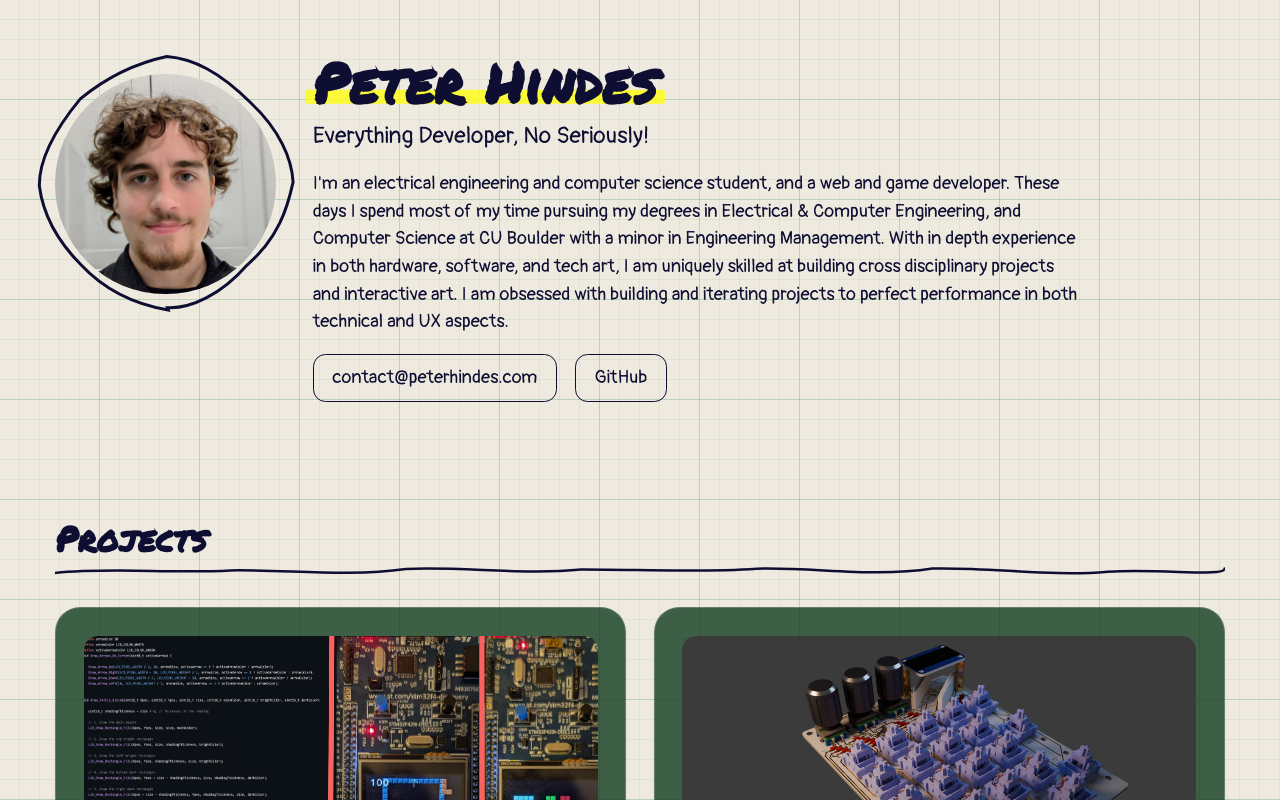
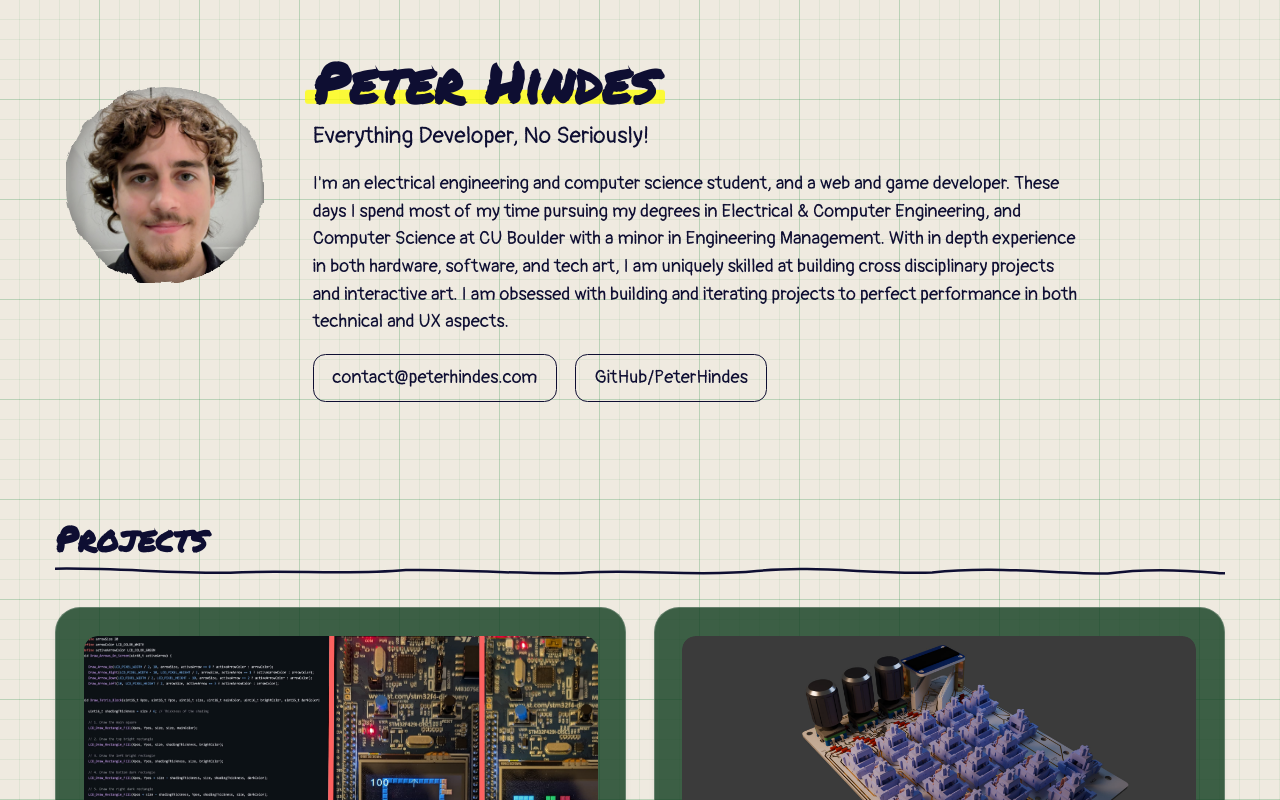
Before and after one commit to PeterHindes/peterhindes.com, a Next.js app: page / in a window 1280 px wide. Shown: the top 800 px of the page. Built offline with nearby package versions, Linux system fonts and the light colour scheme.

Commit message:
add new effects

```diff
--- a/src/app/globals.css
+++ b/src/app/globals.css
@@ -213,40 +213,82 @@ blueprint-card .contact-button:hover {
   color: var(--blueprint-bg);
 }
 
-/* Scribbly Border for Profile Picture - Fixed sizing and positioning */
-.scribbly-border {
-  border: none;
-  background: transparent;
-  position: absolute;
+/* Profile container with torn paper effect - enhanced antialiasing */
+.profile-container {
+  position: relative;
+  margin: 1rem auto;
+  width: 12rem;
+  height: 12rem;
+  border-radius: 50%;
+  /* Apply the torn paper mask to the container with improved antialiasing */
+  mask-image: url('/torn-circle-mask.svg');
+  mask-size: contain;
+  -webkit-mask-image: url('/torn-circle-mask.svg');
+  -webkit-mask-size: contain;
+
+  /* Add a very slight blur for smoother edges */
+  filter: blur(0.2px);
+  /* Counteract the blur with a slight sharpening */
+  image-rendering: optimizeQuality;
+
+  overflow: hidden;
+}
+
+/* Remove the slight blur when hovering to maintain image quality */
+.profile-container:hover {
+  filter: none;
+}
+
+/* Inner content that rotates */
+.profile-container .profile-content {
   width: 100%;
   height: 100%;
-  top: 0;
-  left: 0;
+  position: relative;
+  transition: transform 0.3s ease;
+  border-radius: 50%;
 }
 
-.scribbly-border::before {
+/* The inner content rotates on hover */
+.profile-container:hover .profile-content {
+  transform: rotate(3deg) scale(1.05);
+}
+
+/* Create a more pronounced inset shadow - this stays fixed */
+.profile-container::before {
   content: '';
   position: absolute;
-  top: -10px;
-  left: -10px;
-  right: -10px;
-  bottom: -10px;
+  inset: 0;
+  box-shadow:
+    inset 0 0 20px 10px rgba(0,0,0,0.5),
+    inset 0 0 5px 2px rgba(0,0,0,0.7);
   border-radius: 50%;
-  background: transparent;
-  z-index: 5;
-  border: 3px solid var(--blueprint-text-color);
+  z-index: 20; /* Make sure it's above the image */
+  pointer-events: none;
+  opacity: 0.8;
+  transition: opacity 0.3s ease;
+  mix-blend-mode: multiply; /* Helps the shadow blend with the image */
 }
 
+/* Make the shadow fainter on hover */
+.profile-container:hover::before {
+  opacity: 0.3;
+}
 
-/* Fixed Profile picture container and hover effect */
-.profile-container {
-  transition: transform 0.3s ease, filter 0.3s ease;
-  border-radius: 50%; /* Ensure the container is circular */
-  position: relative;
-  overflow: visible; /* Allow the SVG to extend outside the container */
-  margin: 1rem auto; /* Center on mobile */
-  width: 12rem;
-  height: 12rem;
+/* Create a more subtle inset shadow */
+.profile-container::after {
+  content: '';
+  position: absolute;
+  inset: 0;
+  box-shadow: inset 0 0 10px 3px rgba(0,0,0,0.3);
+  z-index: 10;
+  pointer-events: none;
+  opacity: 1;
+  transition: opacity 0.3s ease;
+}
+
+/* Make the shadow even fainter on hover */
+.profile-container:hover::after {
+  opacity: 0.15;
 }
 
 @media (max-width: 768px) {
@@ -254,103 +296,6 @@ blueprint-card .contact-button:hover {
     width: 9rem;
     height: 9rem;
   }
-}
-
-.profile-container:hover {
-  transform: rotate(3deg) scale(1.05);
-  filter: drop-shadow(0 10px 15px rgba(0, 0, 0, 0.3));
-}
-
-/* Make sure the profile circle stays centered */
-.profile-circle {
-  transform-origin: center;
-  pointer-events: none;
-  z-index: 5;
-}
-
-/* Profile picture hover effect */
-.profile-container {
-  transition: transform 0.3s ease, filter 0.3s ease;
-  border-radius: 50%;
-  position: relative;
-  overflow: visible;
-  margin: 1rem auto;
-  /* Fixed width/height values based on exact requirements */
-  min-width: 9rem;
-  min-height: 9rem;
-  aspect-ratio: 1 / 1;
-  flex-shrink: 0; /* Prevent shrinking in flex layouts */
-}
-
-@media (min-width: 768px) {
-  .profile-container {
-    min-width: 12rem;
-    min-height: 12rem;
-  }
-}
-
-@media (min-width: 640px) and (max-width: 900px) {
-  .flex-col.md\:flex-row {
-    flex-direction: column !important;
-  }
-
-  .md\:items-start {
-    align-items: center !important;
-  }
-
-  .md\:text-left {
-    text-align: center !important;
-  }
-
-  .md\:justify-start {
-    justify-content: center !important;
-  }
-}
-
-.profile-container:hover {
-  transform: rotate(3deg) scale(1.05);
-  filter: drop-shadow(0 10px 15px rgba(0, 0, 0, 0.3));
-}
-
-/* Improved profile circle with proper sizing and positioning */
-.profile-container {
-  transition: transform 0.3s ease, filter 0.3s ease;
-  border-radius: 50%;
-  position: relative;
-  overflow: visible; /* Allow the SVG to extend outside */
-  margin: 1rem auto;
-  min-width: 9rem;
-  min-height: 9rem;
-  aspect-ratio: 1 / 1;
-  flex-shrink: 0; /* Prevent shrinking in flex layouts */
-  padding-bottom: 0.5rem; /* Add bottom padding to prevent cutoff */
-}
-
-@media (min-width: 768px) {
-  .profile-container {
-    min-width: 12rem;
-    min-height: 12rem;
-  }
-}
-
-/* Make sure the profile circle stays centered and visible */
-.profile-circle {
-  transform-origin: center;
-  pointer-events: none;
-  z-index: 6 !important; /* Ensure higher z-index */
-  overflow: visible !important; /* Make sure no part gets cut off */
-}
-
-/* Ensure the bottom of the circle is fully visible */
-.profile-container::after {
-  content: '';
-  display: block;
-  height: 15px; /* Add extra space at bottom */
-  width: 100%;
-  position: absolute;
-  bottom: -15px;
-  left: 0;
-  z-index: 1;
 }
 
 /* Responsive adjustments */
--- a/src/app/page.js
+++ b/src/app/page.js
@@ -13,22 +13,7 @@ export default function Home() {
           <div className="flex flex-col md:flex-row gap-8 items-center md:items-start">
             {/* Profile Image with fixed dimensions and spacing - improved sizing */}
             <div className="relative flex-shrink-0 w-36 h-36 md:w-48 md:h-48 profile-container cursor-pointer mx-auto md:mx-0">
-              {/* SVG with improved positioning and size */}
-              <svg
-                className="absolute w-[125%] h-[125%] -left-[12.5%] -top-[12.5%] profile-circle"
-                viewBox="0 0 200 200"
-                style={{ zIndex: 6 }} // Increased z-index
-              >
-                <path
-                  id="profile-circle-path"
-                  d="M100,190 C120,190 140,180 160,160 C180,140 190,120 190,100 C190,80 180,60 160,40 C140,20 120,10 100,10 C80,10 60,20 40,40 C20,60 10,80 10,100 C10,120 20,140 40,160 C60,180 80,190 100,190 Z"
-                  stroke="var(--blueprint-text-color)"
-                  strokeWidth="3"
-                  fill="none"
-                  strokeLinecap="round"
-                  vectorEffect="non-scaling-stroke"
-                />
-              </svg>
+              <div className="profile-content">
                 <div className="absolute inset-0 rounded-full overflow-hidden z-5">
                   <Image
                     src={about.profileImage}
@@ -40,6 +25,7 @@ export default function Home() {
                   />
                 </div>
               </div>
+            </div>
             <div className="text-center md:text-left flex-grow">
               <h1 className="text-4xl md:text-5xl font-bold mb-2 font-permanent-marker"><span className="name-highlighter">{about.name}</span></h1>
               <p className="text-lg md:text-xl mb-4 font-pangolin">{about.tagline}</p>
@@ -48,8 +34,8 @@ export default function Home() {
                 <a href={`mailto:${contact.email}`} className="contact-button">
                   {contact.email}
                 </a>
-                <a href={contact.github} target="_blank" rel="noopener noreferrer" className="contact-button">
-                  GitHub
+                <a href={"https://github.com/"+contact.github} target="_blank" rel="noopener noreferrer" className="contact-button">
+                  {"GitHub/"+contact.github}
                 </a>
               </div>
             </div>
--- a/src/data/portfolio.json
+++ b/src/data/portfolio.json
@@ -10,7 +10,7 @@
   },
   "contact": {
     "email": "contact@peterhindes.com",
-    "github": "https://github.com/PeterHindes"
+    "github": "PeterHindes"
   },
   "projects": [
     {
```
Also changed, not shown: public/torn-circle-mask.svg (added), public/tornhole.svg (added). Lines whose indentation alone changed are shown as unchanged.
